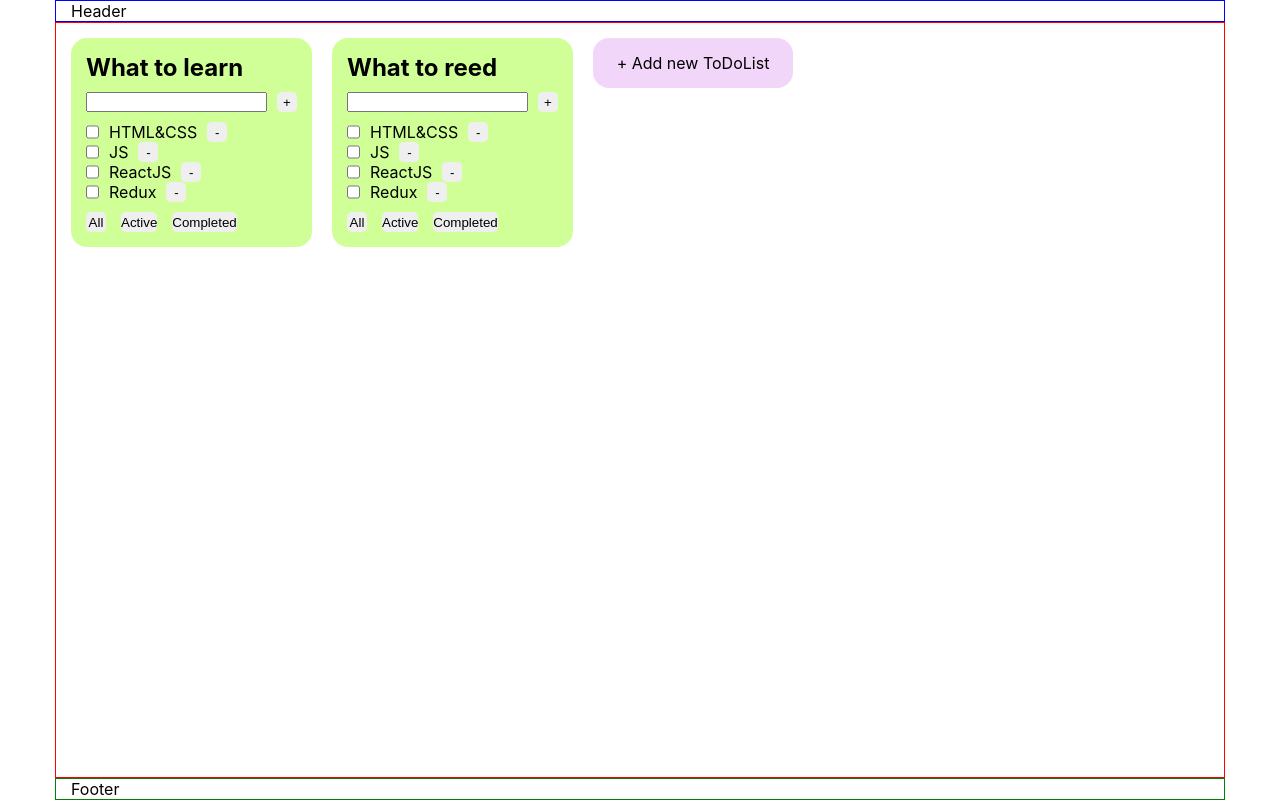
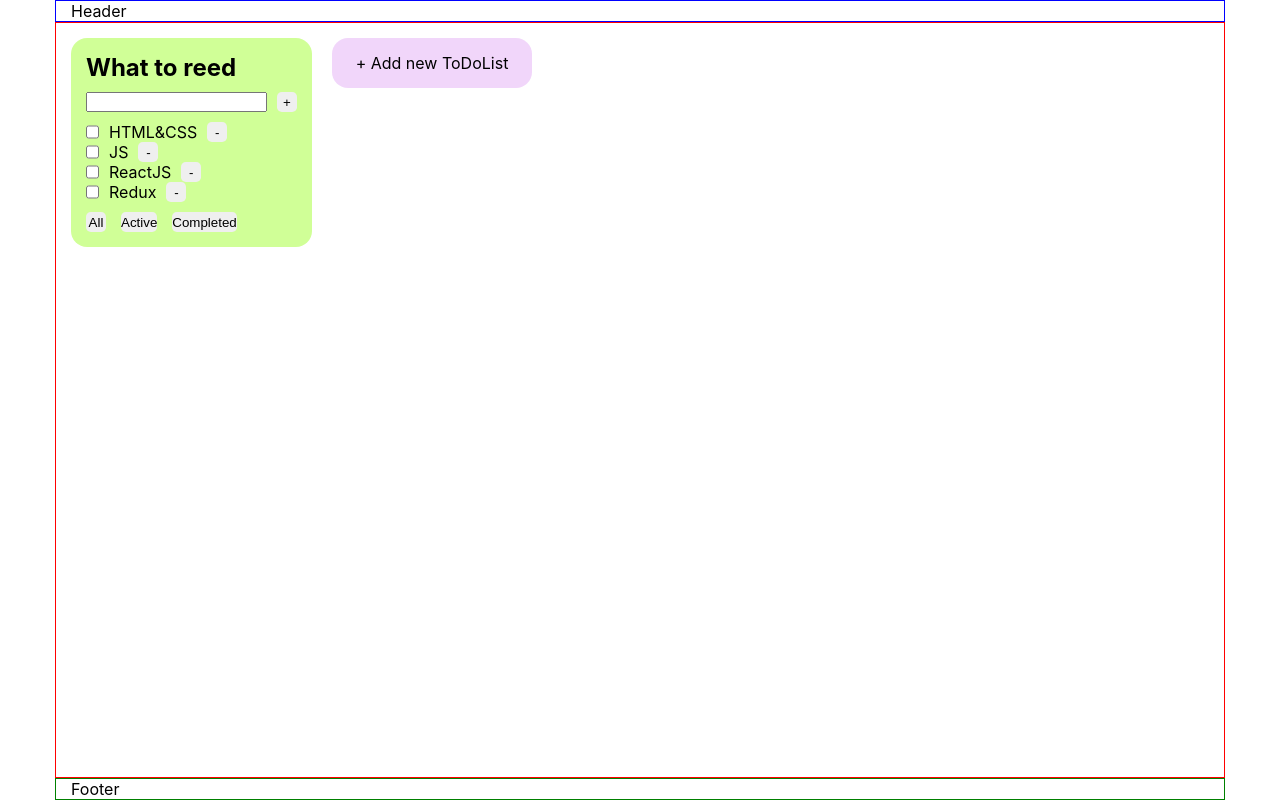
Before and after one commit to paul-koo/to-do-list, a React app: page / in a window 1280 px wide. Built offline with nearby package versions, Linux system fonts and the light colour scheme.

Commit message:
feat: add opportunity to add new TDL

```diff
--- a/src/components/ToDoListComponents/TDLAddTaskForm.tsx
+++ b/src/components/ToDoListComponents/TDLAddTaskForm.tsx
@@ -20,8 +20,7 @@ export function TDLAddTaskForm(props: TDLAddTaskFormPropsType) {
 
   const onKeyUpInputHandler = (event: KeyboardEvent) => {
     if (event.key === "Enter") {
-      props.addTask(input);
-      setInput("");
+      onClickButtonHandler();
     }
   };
 
--- a/src/data/dataToDoList.ts
+++ b/src/data/dataToDoList.ts
@@ -7,17 +7,6 @@ type DataToDoListsType = {
     tasks: Array<TaskType>;}[]
 
 export const dataToDoLists: DataToDoListsType = [
-    {
-        titleToDoList: "What to learn",
-        idTDL: uuidv4(),
-        tasks: [
-            { id: uuidv4(), title: 'HTML&CSS', isDone: false },
-            { id: uuidv4(), title: 'JS', isDone: false },
-            { id: uuidv4(), title: 'ReactJS', isDone: false },
-            { id: uuidv4(), title: 'Redux', isDone: false },
-        ],
-    },
-
 
     {
         titleToDoList: "What to reed",
--- a/src/layout/Main/Main.tsx
+++ b/src/layout/Main/Main.tsx
@@ -52,6 +52,18 @@ export function Main() {
     console.log(newStatus);
   }
 
+  function addTDL(TDLTitle: string) {
+    setData([
+      ...data,
+      {
+        titleToDoList: TDLTitle,
+        idTDL: uuidv4(),
+        tasks: [],
+      },
+    ]);
+    console.log(data);
+  }
+
   const ToDoLists = data.map((elem) => {
     return (
       <TDL
@@ -68,7 +80,7 @@ export function Main() {
   return (
     <MainWrapper>
       <Ul>{ToDoLists}</Ul>
-      <AddNewTDLForm />
+      <AddNewTDLForm addTDL={addTDL} />
     </MainWrapper>
   );
 }
--- a/src/layout/Main/addNewTDLForm/AddNewTDLForm.tsx
+++ b/src/layout/Main/addNewTDLForm/AddNewTDLForm.tsx
@@ -2,42 +2,54 @@ import { useState } from "react";
 import styled, { css } from "styled-components";
 import { AddForm } from "./addForm/AddForm";
 
-export function AddNewTDLForm() {
+type AddNewTDLFormType = {
+  addTDL: (TDLTitle: string) => void;
+};
+
+export function AddNewTDLForm(props: AddNewTDLFormType) {
   const [openForm, setOpenForm] = useState(false);
   return (
-    <AddNewTDLFormWrapper
+    <AddNewTDLFormWrapper>
+      <Title
         state={openForm}
         onClick={() => {
-        setOpenForm(openForm ? false : true);
+          setOpenForm(true);
           console.log(openForm);
         }}
       >
         <p>+ Add new ToDoList</p>
-      <AddForm state={openForm} setState={setOpenForm} />
+      </Title>
+      <AddForm
+        state={openForm}
+        setOpenState={setOpenForm}
+        addTDL={props.addTDL}
+      />
     </AddNewTDLFormWrapper>
   );
 }
 
-const AddNewTDLFormWrapper = styled.div<{ state: boolean }>`
+const AddNewTDLFormWrapper = styled.div`
   display: flex;
-  align-items: center;
   justify-content: center;
   max-width: 200px;
   width: 100%;
   min-height: 50px;
   border-radius: 1rem;
-  padding: 5px;
   background-color: #efcff9da;
   &:hover {
     background-color: #efcff968;
     cursor: pointer;
   }
+`;
 
-  & p:first-child {
+const Title = styled.div<{ state: boolean }>`
+  display: flex;
+  flex-grow: 1;
+  justify-content: center;
+  align-items: center;
   ${(props) =>
     props.state &&
     css`
       display: none;
     `}
-  }
 `;
--- a/src/layout/Main/addNewTDLForm/addForm/AddForm.tsx
+++ b/src/layout/Main/addNewTDLForm/addForm/AddForm.tsx
@@ -5,7 +5,8 @@ import { ChangeEvent, useState } from "react";
 
 type AddFormPropsType = {
   state: boolean;
-  setState: (state: boolean) => void;
+  setOpenState: (state: boolean) => void;
+  addTDL: (TDLTitle: string) => void;
 };
 export function AddForm(props: AddFormPropsType) {
   const [inputState, setInputState] = useState("");
@@ -14,20 +15,28 @@ export function AddForm(props: AddFormPropsType) {
     console.log(inputState);
   };
 
+  const addBtnOnClickHandler = () => {
+    if (inputState) {
+      props.addTDL(inputState);
+      setInputState("");
+      props.setOpenState(props.state ? false : true);
+    }
+  };
+
   return (
     <AddFormWrapper state={props.state}>
-      <Input type={"text"} callback={InputHandler}></Input>
+      <Input value={inputState} type={"text"} callback={InputHandler}></Input>
       <ControlPanel>
         <Button
           title="Add"
-          onclick={() => props.setState(props.state ? false : true)}
+          onclick={addBtnOnClickHandler}
           width="50px"
           backgroundColor="#0477dc"
           color="white"
         />
         <Button
           title="X"
-          onclick={() => props.setState(props.state ? false : true)}
+          onclick={() => props.setOpenState(props.state ? false : true)}
         />
       </ControlPanel>
     </AddFormWrapper>
@@ -35,6 +44,7 @@ export function AddForm(props: AddFormPropsType) {
 }
 
 const AddFormWrapper = styled.div<{ state: boolean }>`
+  padding: 5px;
   display: none;
   ${(props) =>
     props.state &&
```
Lines whose indentation alone changed are shown as unchanged.
